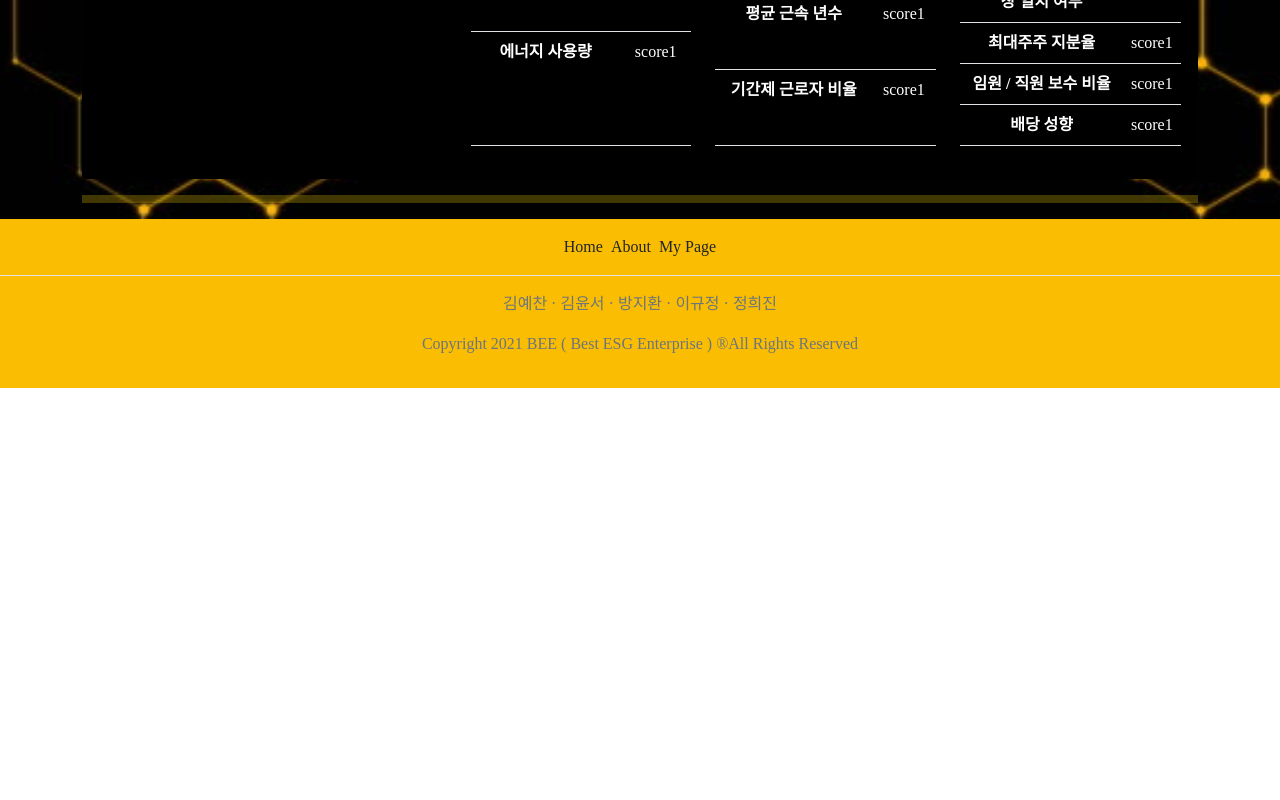
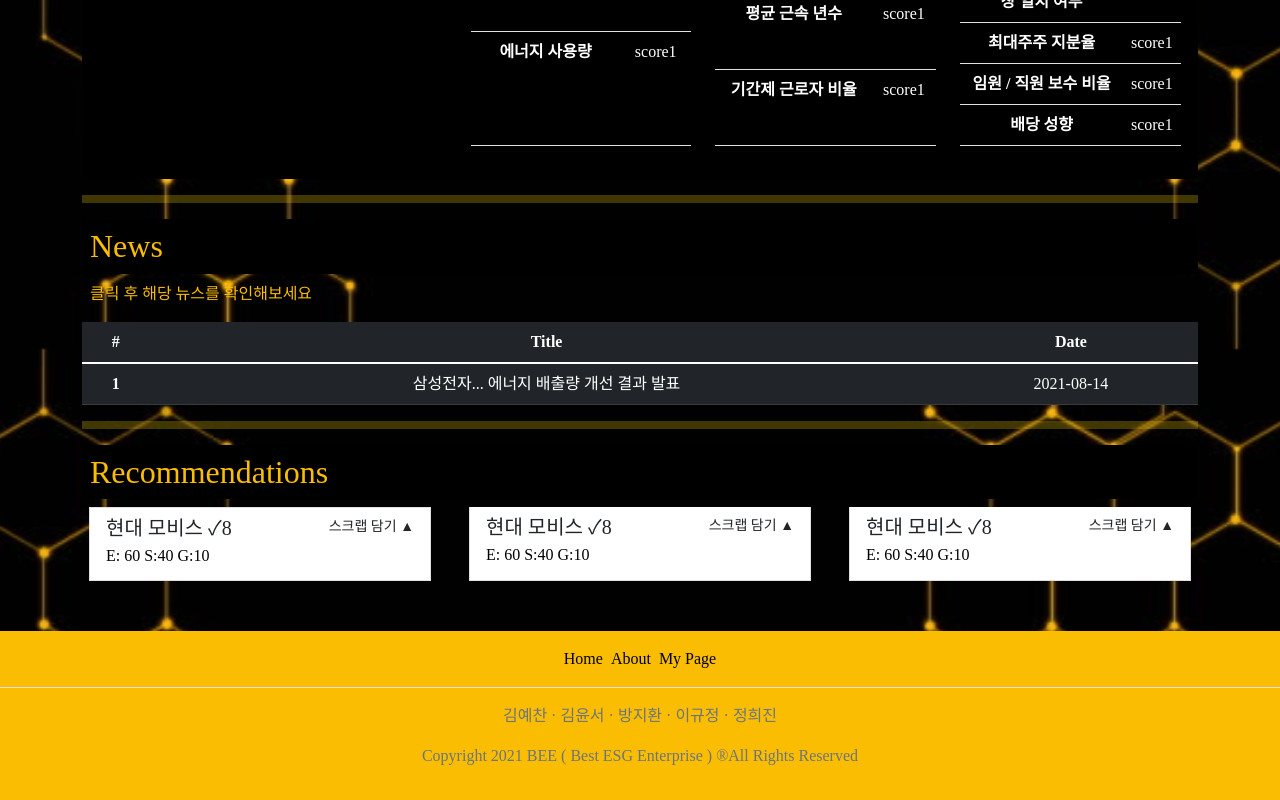
Before and after one commit to ssw02238/BEE, a Vue app in the folder Frontend/: page /infoDetail in a window 1280 px wide. Shown: the part 451-1251 px from the top of the page. Before the commit the page ends 839 px from the top, so only its background shows below. Built offline with nearby package versions, Linux system fonts and the light colour scheme; a web font is replaced by a local one; what vue-sequential-entrance would draw is missing.

Commit message:
FEAT: finish detail page

```diff
--- a/Frontend/src/components/FooterBar.vue
+++ b/Frontend/src/components/FooterBar.vue
@@ -3,16 +3,44 @@
     <footer class="py-3">
       <ul class="nav justify-content-center border-bottom pb-3 mb-3">
         <li class="nav-item me-2">
-          Home
+          <RouterLink :to="{ name: 'main' }" class="routerLink">
+            Home
+          </RouterLink>
         </li>
         <li class="nav-item me-2">
-          About
+          <RouterLink class="routerLink" :to="{ name: 'serviceIntro' }">
+            About
+          </RouterLink>
         </li>
         <li class="nav-item">
-          My Page
+          <RouterLink class="routerLink" :to="{ name: 'myPage' }">
+            My Page
+          </RouterLink>
         </li>
       </ul>
-      <p class="text-center text-muted">김예찬 · 김윤서 · 방지환 · 이규정 · 정희진</p>
-      <p class="text-center text-muted">Copyright 2021 BEE ( Best ESG Enterprise ) ®All Rights Reserved</p>
+
+      <div @click="goPage">
+        <p class="text-center text-muted">김예찬 · 김윤서 · 방지환 · 이규정 · 정희진</p>
+        <p class="text-center text-muted">Copyright 2021 BEE ( Best ESG Enterprise ) ®All Rights Reserved</p>
+      </div>
     </footer>
 </template>
+
+<script>
+
+export default {
+  name: 'FooterBar',
+  // 몰래 노션 걸어두기
+  methods: {
+      goPage(){
+        window.open("https://www.notion.so/PJT-d183573c915b4f12a8ca99840df72f0e", "_blank")
+      }
+    }
+}
+</script>
+
+<style scoped>
+  .routerLink {
+    color:black
+  }
+</style>
--- a/Frontend/src/views/Information/infoDetail.vue
+++ b/Frontend/src/views/Information/infoDetail.vue
@@ -25,8 +25,53 @@
     <hr style="color:gold; height:8px;">
 
     <!-- 뉴스 목록 -->
+    <h2 class="corporate-name">News</h2>
+    <p class="ps-2">클릭 후 해당 뉴스를 확인해보세요</p>
+    <table class="table table-dark table-hover">
+      <thead>
+        <tr>
+          <th scope="col">#</th>
+          <th scope="col">Title</th>
+          <th scope="col">Date</th>
+        </tr>
+      </thead>
+      <tbody>
+        <tr id="font">
+          <th scope="row">1</th>
+          <td>삼성전자... 에너지 배출량 개선 결과 발표</td>
+          <td>2021-08-14</td>
+        </tr>
+      </tbody>
+    </table>
+    <hr style="color:gold; height:8px;">
 
+    <!-- 유사기업 보여주기 -->
+    <h2 class="corporate-name">Recommendations</h2>
 
+      <div class="row recom">
+        <!-- <div v-for="(recommend, idx) in recommends" :key="idx" @click="goDetail(article.movieId)""> -->
+        <a href="#" class="list-group-item list-group-item-action" aria-current="true">
+          <div class="d-flex justify-content-between">
+            <h5 class="mb-1">현대 모비스 ✓8 </h5>
+            <small>스크랩 담기 ▲</small>
+          </div>
+        <p class="mb-1" style="color:black;">E: 60 S:40 G:10</p>
+      </a>
+      <a href="#" class="list-group-item list-group-item-action" aria-current="true">
+          <div class="d-flex justify-content-between">
+            <h5 class="mb-1">현대 모비스 ✓8 </h5>
+            <small>스크랩 담기 ▲</small>
+          </div>
+        <p class="mb-1" style="color:black;">E: 60 S:40 G:10</p>
+      </a>
+      <a href="#" class="list-group-item list-group-item-action" aria-current="true">
+          <div class="d-flex justify-content-between">
+            <h5 class="mb-1">현대 모비스 ✓8 </h5>
+            <small>스크랩 담기 ▲</small>
+          </div>
+        <p class="mb-1" style="color:black;">E: 60 S:40 G:10</p>
+      </a>
+    </div>
   </div>
 </template>
 
@@ -80,5 +125,12 @@ export default {
 .card {
   background-color:black;
 }
-
+.recom {
+  margin-bottom: 50px;
+  display:flex;
+  justify-content: space-around;
+}
+a {
+  width: 30%
+}
 </style>
```
